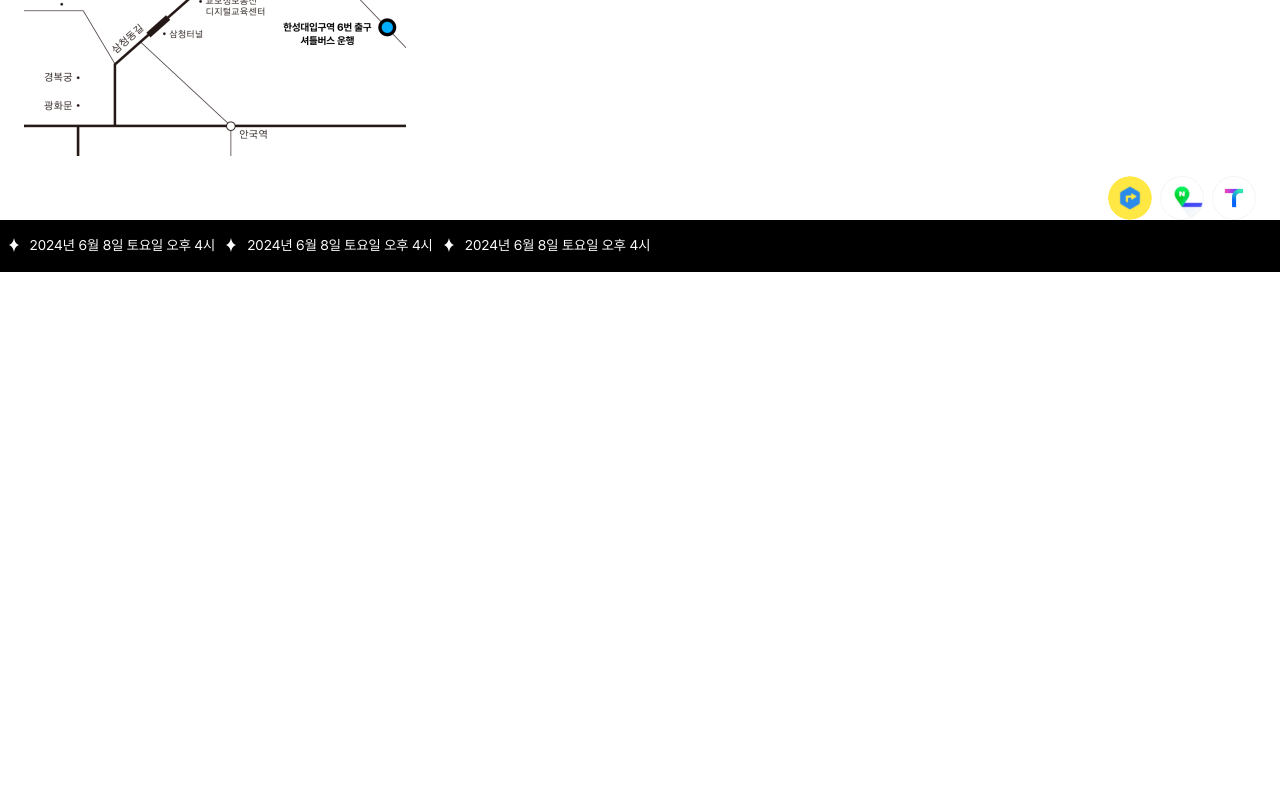
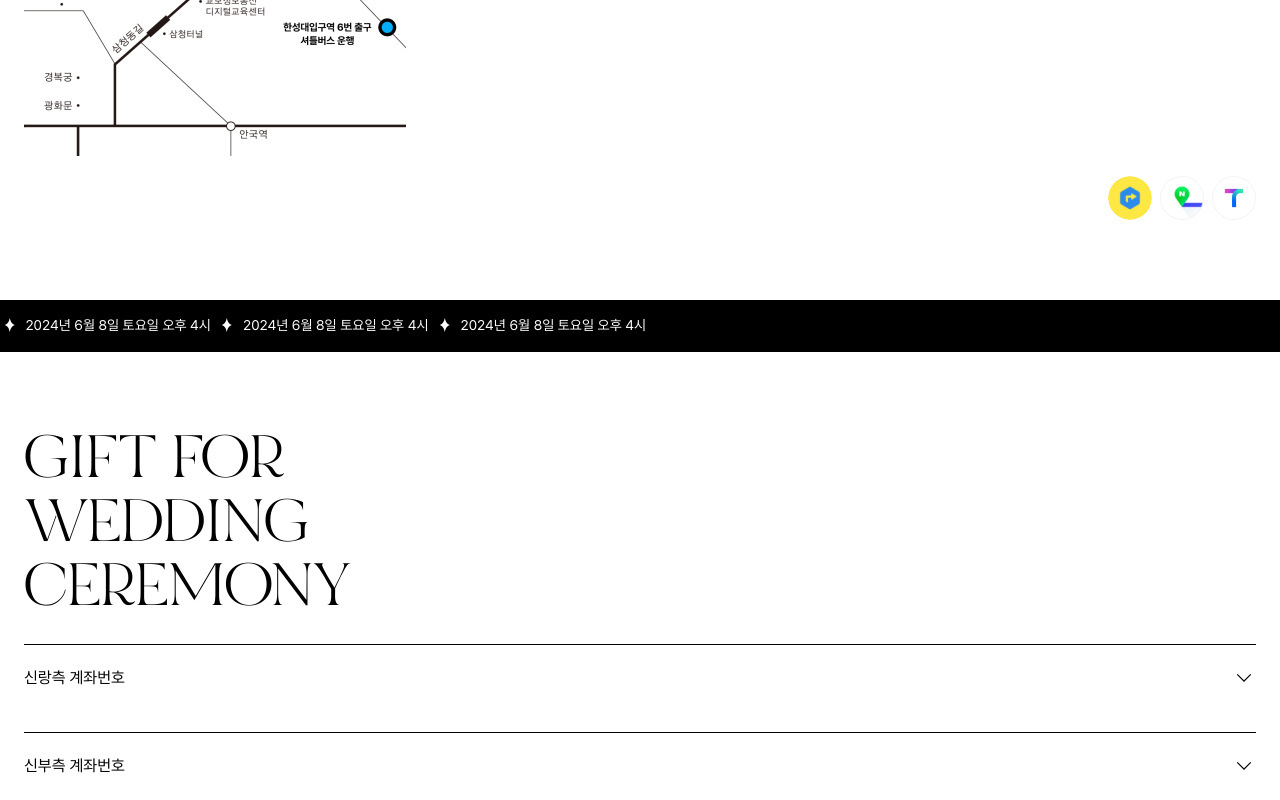
Before and after one commit to Hal-ang/mobile_wedding, a Next.js app: page / in a window 1280 px wide. Shown: the part 3647-4447 px from the top of the page. Before the commit the page ends 3919 px from the top, so only its background shows below. Built offline with nearby package versions, Linux system fonts and the light colour scheme.

Commit message:
Implement Ainmated Arcodion

```diff
--- a/src/app/globals.css
+++ b/src/app/globals.css
@@ -68,3 +68,11 @@ body {
 .wrapper .slide-container .slide-clone {
   animation: 25s linear infinite infiniteAnimation2;
 }
+
+.arcodion-content {
+  transition: max-height 3s ease-out;
+}
+
+.arcodion-content-close {
+  transition: max-height 0.3s ease-out;
+}
--- a/src/app/page.tsx
+++ b/src/app/page.tsx
@@ -1,3 +1,4 @@
+import AccountSection from "@/components/section/AccountSection";
 import AddressSection from "@/components/section/AddressSection";
 import CalendarSection from "@/components/section/CalendarSection";
 import CoupleSection from "@/components/section/CoupleSection";
@@ -17,7 +18,10 @@ export default function Home() {
       <CalendarSection />
       <Spacing size={100} />
       <AddressSection />
+      <Spacing size={80} />
       <RollingBanner />
+      <Spacing size={80} />
+      <AccountSection />
     </main>
   );
 }
--- /dev/null
+++ b/src/components/Arcodion.tsx
@@ -0,0 +1,106 @@
+"use client";
+
+import React, {
+  ReactNode,
+  createContext,
+  useCallback,
+  useContext,
+  useEffect,
+  useRef,
+  useState
+} from "react";
+
+import ArrowBottom from "../../public/arrow_bottom.svg";
+import ArrowTop from "../../public/arrow_top.svg";
+import Flex from "./Flex";
+
+const ArcodionContext = createContext({ visible: false, toggle: () => {} });
+
+const useArcodion = () => {
+  const context = useContext(ArcodionContext);
+
+  if (!context) {
+    throw new Error("useArcodion must be used within a ArcodionProvider");
+  }
+  return context;
+};
+const Arcodion = ({ children }: { children: ReactNode }) => {
+  const [visible, setVisible] = useState(false);
+  const toggle = useCallback(() => setVisible((prev) => !prev), []);
+
+  return (
+    <ArcodionContext.Provider value={{ visible, toggle }}>
+      {children}
+    </ArcodionContext.Provider>
+  );
+};
+
+const Header = ({
+  children,
+  className
+}: {
+  children: ReactNode;
+  className: string;
+}) => {
+  const { toggle } = useArcodion();
+
+  return (
+    <Flex
+      direction="row"
+      justify="space-between"
+      onClick={toggle}
+      className={className}
+    >
+      {children}
+    </Flex>
+  );
+};
+
+const Content = ({ children }: { children: ReactNode }) => {
+  const { visible } = useArcodion();
+  const ref = useRef<HTMLDivElement>(null);
+  const [maxHeight, setMaxHeight] = useState(0);
+
+  const handleHeight = () => {
+    if (!ref.current) {
+      setMaxHeight(0);
+      return;
+    }
+
+    setMaxHeight(visible ? 1000 : 0);
+  };
+
+  useEffect(() => {
+    requestAnimationFrame(handleHeight);
+  }, [visible]);
+
+  return (
+    <div
+      ref={ref}
+      className={`${
+        visible ? "arcodion-content" : "arcodion-content-close"
+      } overflow-hidden`}
+      style={{ maxHeight }}
+    >
+      {children}
+    </div>
+  );
+};
+
+const Arrow = () => {
+  const { visible } = useArcodion();
+
+  return visible ? (
+    <ArrowTop className="flex-none" />
+  ) : (
+    <ArrowBottom className="flex-none" />
+  );
+};
+
+Arcodion.Header = Header;
+Arcodion.Content = Content;
+Arcodion.Arrow = Arrow;
+
+Arcodion.displayName = "Arcodion";
+
+export default Arcodion;
--- /dev/null
+++ b/src/components/section/AccountSection.tsx
@@ -0,0 +1,50 @@
+"use client";
+
+import Arcodion from "../Arcodion";
+import Flex from "../Flex";
+import React from "react";
+import Spacing from "../Spacing";
+import Text from "../Text";
+import Title from "./Title";
+
+const AccountSection = () => {
+  return (
+    <section className="w-full px-24pxr">
+      <Title>{`GIFT FOR\nWEDDING\nCEREMONY`}</Title>
+      <Spacing size={20} />
+      <Arcodion>
+        <Arcodion.Header className="w-full py-21.5pxr border-t border-black">
+          <Text>신랑측 계좌번호</Text>
+          <Arcodion.Arrow />
+        </Arcodion.Header>
+        <Arcodion.Content>
+          <Flex>
+            <Flex>
+              <Text>구태훈</Text>
+              <Text>신한은행 110-123</Text>
+            </Flex>
+            <button>복사</button>
+          </Flex>
+        </Arcodion.Content>
+      </Arcodion>
+      <Spacing size={20} />
+      <Arcodion>
+        <Arcodion.Header className="w-full py-21.5pxr border-t border-black">
+          <Text>신부측 계좌번호</Text>
+          <Arcodion.Arrow />
+        </Arcodion.Header>
+        <Arcodion.Content>
+          <Flex>
+            <Flex>
+              <Text>구태훈</Text>
+              <Text>신한은행 110-123</Text>
+            </Flex>
+            <button>복사</button>
+          </Flex>
+        </Arcodion.Content>
+      </Arcodion>
+    </section>
+  );
+};
+
+export default AccountSection;
```
Also changed, not shown: public/arrow_bottom.svg (added), public/arrow_top.svg (added).
